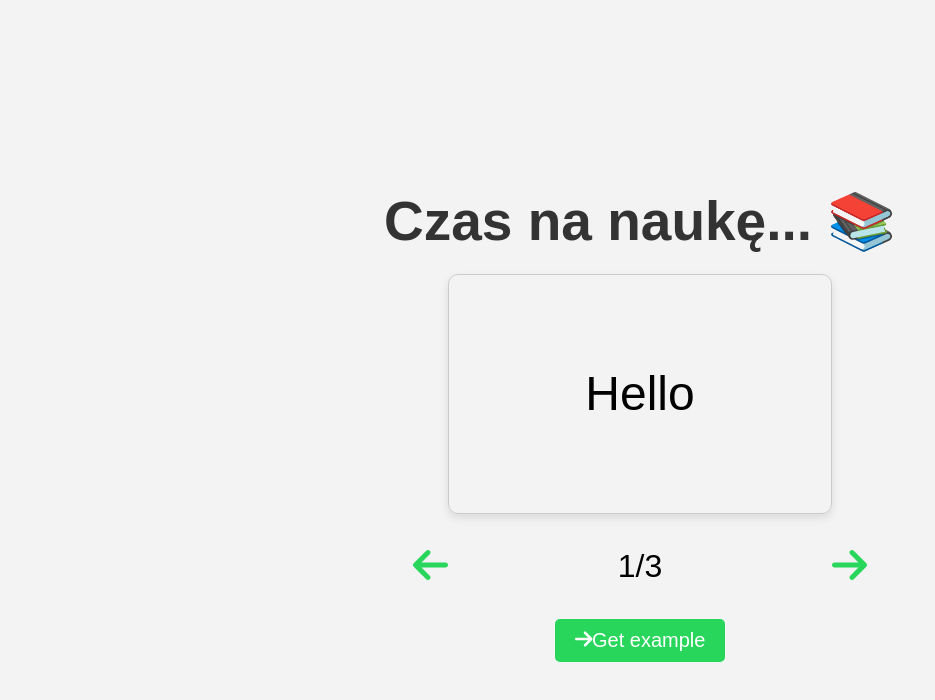
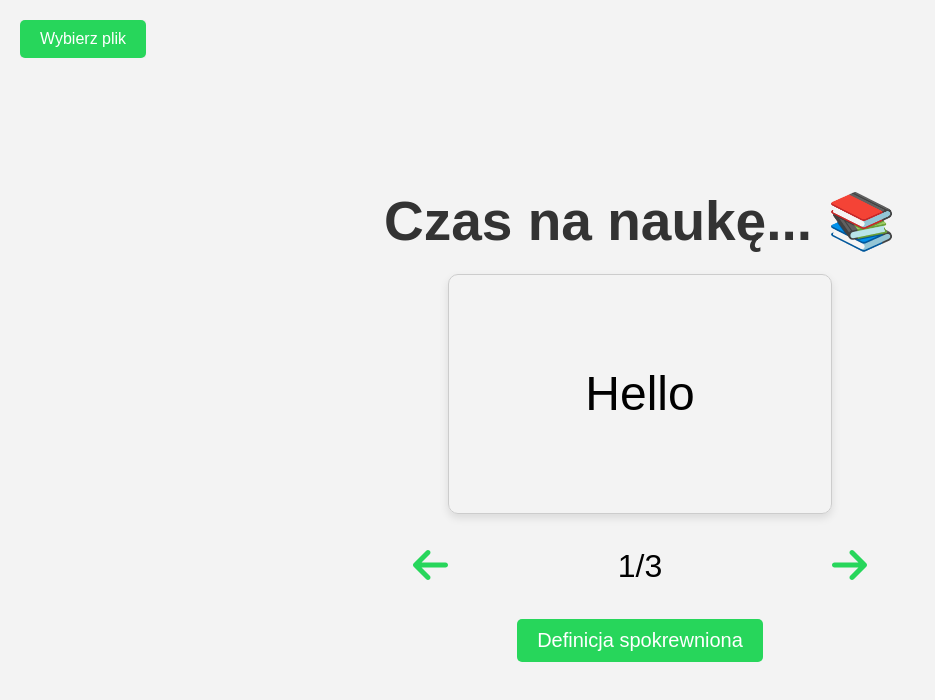
Before and after one commit to Resmakor/Flashcards-React, a React (Create React App) app in the folder flashcards/: page / in a window 1280 px wide. Shown: the top 700 px of the page, without its empty margins (0-935 px from the left). Built offline with nearby package versions, Linux system fonts and the light colour scheme.

Commit message:
json import and definition added

```diff
--- a/flashcards/public/flashcards.json
+++ b/flashcards/public/flashcards.json
@@ -1,16 +1,13 @@
 [
     {
-        "id": 1,
         "front": "Hello",
         "back": "Cześć"
     },
     {
-        "id": 2,
         "front": "Goodbye",
         "back": "Do widzenia"
     },
     {
-        "id": 3,
         "front": "Thank you",
         "back": "Dziękuję"
     }
--- a/flashcards/src/App.css
+++ b/flashcards/src/App.css
@@ -77,9 +77,7 @@ body {
 .title {
   font-size: 55px;
   margin-bottom: 20px;
-
 }
-
 
 .prev-button,
 .next-button {
@@ -133,3 +131,30 @@ body {
 .example {
   margin-top: 10px;
 }
+
+
+.custom-file-input {
+  position: absolute;
+  top: 20px;
+  left: 20px;
+  overflow: hidden;
+}
+
+.custom-file-input input[type="file"] {
+  display: none;
+}
+
+.custom-file-input .file-input-button {
+  display: inline-block;
+  background-color: #27d65b;
+  color: #fff;
+  padding: 10px 20px;
+  border-radius: 5px;
+  cursor: pointer;
+  transition: background-color 0.3s ease;
+  box-shadow: 0 0 10px rgba(0, 0, 0, 0.1);
+}
+
+.custom-file-input .file-input-button:hover {
+  background-color: #33ad5c;
+}
--- a/flashcards/src/App.js
+++ b/flashcards/src/App.js
@@ -9,11 +9,16 @@ function App() {
   const [flipped, setFlipped] = useState(false);
   const [example, setExample] = useState('');
 
-  useEffect(() => {
-    fetch('/flashcards.json')
+  const fetchCards = (file) => {
+    fetch(file)
       .then((response) => response.json())
       .then((data) => setCards(data))
       .catch((error) => console.error('Error loading flashcards:', error));
+  };
+
+  useEffect(() => {
+    // Fetch flashcards.json by default
+    fetchCards('/flashcards.json');
   }, []);
 
   const handleCardClick = () => {
@@ -59,23 +64,52 @@ function App() {
     fetch(`https://api.dictionaryapi.dev/api/v2/entries/en/${word}`)
       .then((response) => response.json())
       .then((data) => {
-        let exampleUsage = 'No example found';
-        for (const meaning of data[0].meanings) {
-          if (meaning.definitions && meaning.definitions.length > 0 && meaning.definitions[0].example) {
-            exampleUsage = meaning.definitions[0].example;
+        let definition = 'No definition found';
+        for (const meaning of data) {
+          if (meaning.meanings && meaning.meanings.length > 0) {
+            for (const meaningDefinition of meaning.meanings) {
+              if (meaningDefinition.definitions && meaningDefinition.definitions.length > 0 && meaningDefinition.definitions[0].definition) {
+                definition = meaningDefinition.definitions[0].definition;
+                break;
+              }
+            }
+          }
+          if (definition !== 'No definition found') {
             break;
           }
         }
-        setExample(exampleUsage);
+        setExample(definition);
       })
       .catch((error) => {
-        console.error(`Error fetching example for ${word}:`, error);
-        setExample('Error fetching example');
+        console.error(`Error fetching definition for ${word}:`, error);
+        setExample('Error fetching definition');
       });
+  };
+
+  const handleFileChange = (event) => {
+    const file = event.target.files[0];
+    if (file) {
+      const reader = new FileReader();
+      reader.onload = (e) => {
+        const content = e.target.result;
+        try {
+          const jsonData = JSON.parse(content);
+          setCards(jsonData);
+          setCurrentCardIndex(0);
+        } catch (error) {
+          console.error('Error parsing JSON file:', error);
+        }
+      };
+      reader.readAsText(file);
+    }
   };
 
   return (
     <div className="app">
+      <label className="custom-file-input">
+        <input type="file" accept=".json" onChange={handleFileChange} />
+        <div className="file-input-button">Wybierz plik</div>
+      </label>
       <div className="title-wrapper">
         <h1 className="title">Czas na naukę... 📚</h1>
       </div>
@@ -114,8 +148,7 @@ function App() {
 
       <div className="example-wrapper">
         <button className="example-button" onClick={() => handleGetExample(cards[currentCardIndex].front)}>
-          <FontAwesomeIcon icon={faArrowRight} />
-          <span>Get example </span>
+          <span>Definicja spokrewniona</span>
         </button>
         {example && (
           <div className="example">
```
